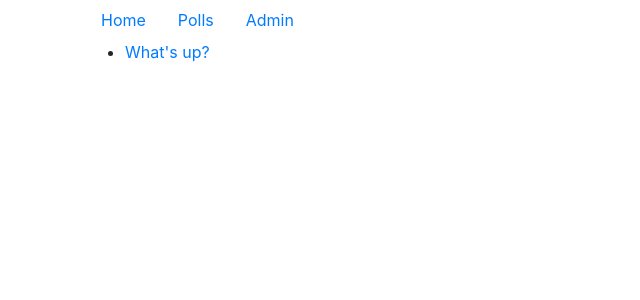
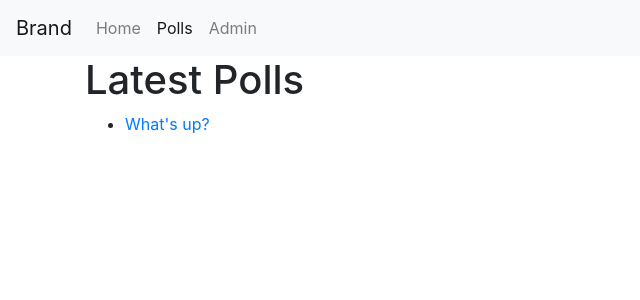
Before and after one commit to Lukisn/DjangoTutorial, a Django app: page / in a window 1280 px wide. Shown: the top 300 px of the page, without its empty margins (0-640 px from the left). Run offline with Django 3.2, Linux system fonts and the light colour scheme; data comes from the database, SQL or seed files in the repository; some libraries are stand-ins or nearby versions.

Commit message:
changed nav to use bootstrap navbar

```diff
--- a/mysite/polls/templates/polls/base.html
+++ b/mysite/polls/templates/polls/base.html
@@ -7,15 +7,16 @@
     <link rel="stylesheet" href="https://maxcdn.bootstrapcdn.com/bootstrap/4.0.0/css/bootstrap.min.css" integrity="sha384-Gn5384xqQ1aoWXA+058RXPxPg6fy4IWvTNh0E263XmFcJlSAwiGgFAW/dAiS6JXm" crossorigin="anonymous">
 </head>
 <body>
-    <div class="container" id="navigation">
-        {% block navigation %}
-        <ul class="nav">
-            <li class="nav-item"><a class="nav-link" href="/">Home</a></li>
-            <li class="nav-item"><a class="nav-link active" href="{% url 'polls:index' %}">Polls</a></li>
-            <li class="nav-item"><a class="nav-link" href="{% url 'admin:index'%}">Admin</a></li>
-        </ul>
-        {% endblock navigation %}
-    </div>
+    {% block navigation %}
+    <nav class="navbar sticky-top navbar-expand navbar-light bg-light">
+        <a class="navbar-brand" href="#">Brand</a>
+        <div class="navbar-nav">
+            <a class="nav-item nav-link" href="/">Home</a>
+            <a class="nav-item nav-link active" href="{% url 'polls:index' %}">Polls</a>
+            <a class="nav-item nav-link" href="{% url 'admin:index'%}">Admin</a>
+        </div>
+    </nav>
+    {% endblock navigation %}
     <div class="container" id="content">
         {% block content %}{% endblock %}
     </div>
--- a/mysite/polls/templates/polls/index.html
+++ b/mysite/polls/templates/polls/index.html
@@ -1,6 +1,7 @@
 {% extends "polls/base.html" %}
 
 {% block content %}
+<h1>Latest Polls</h1>
 {% if latest_question_list %}
 <ul>
     {% for question in latest_question_list %}
```
